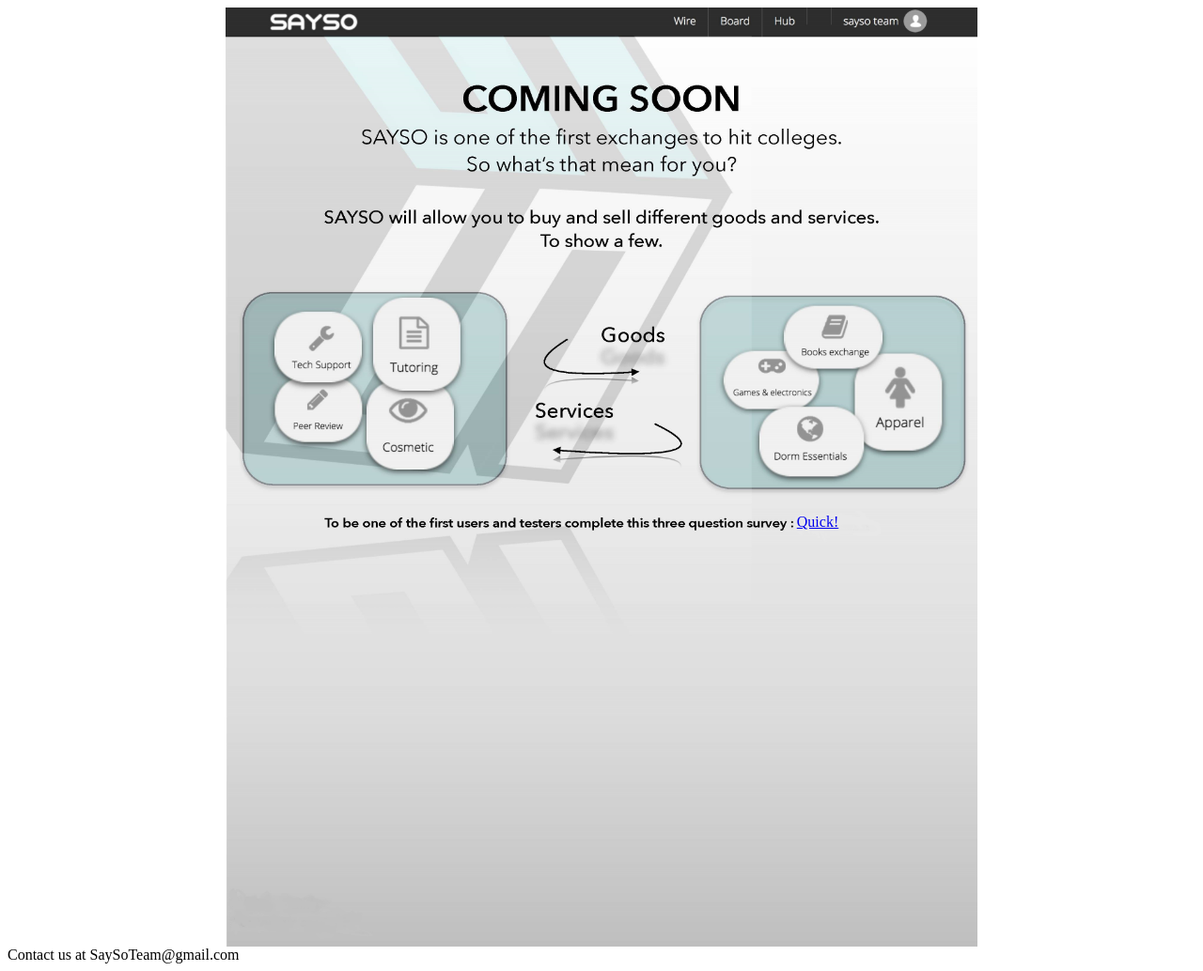
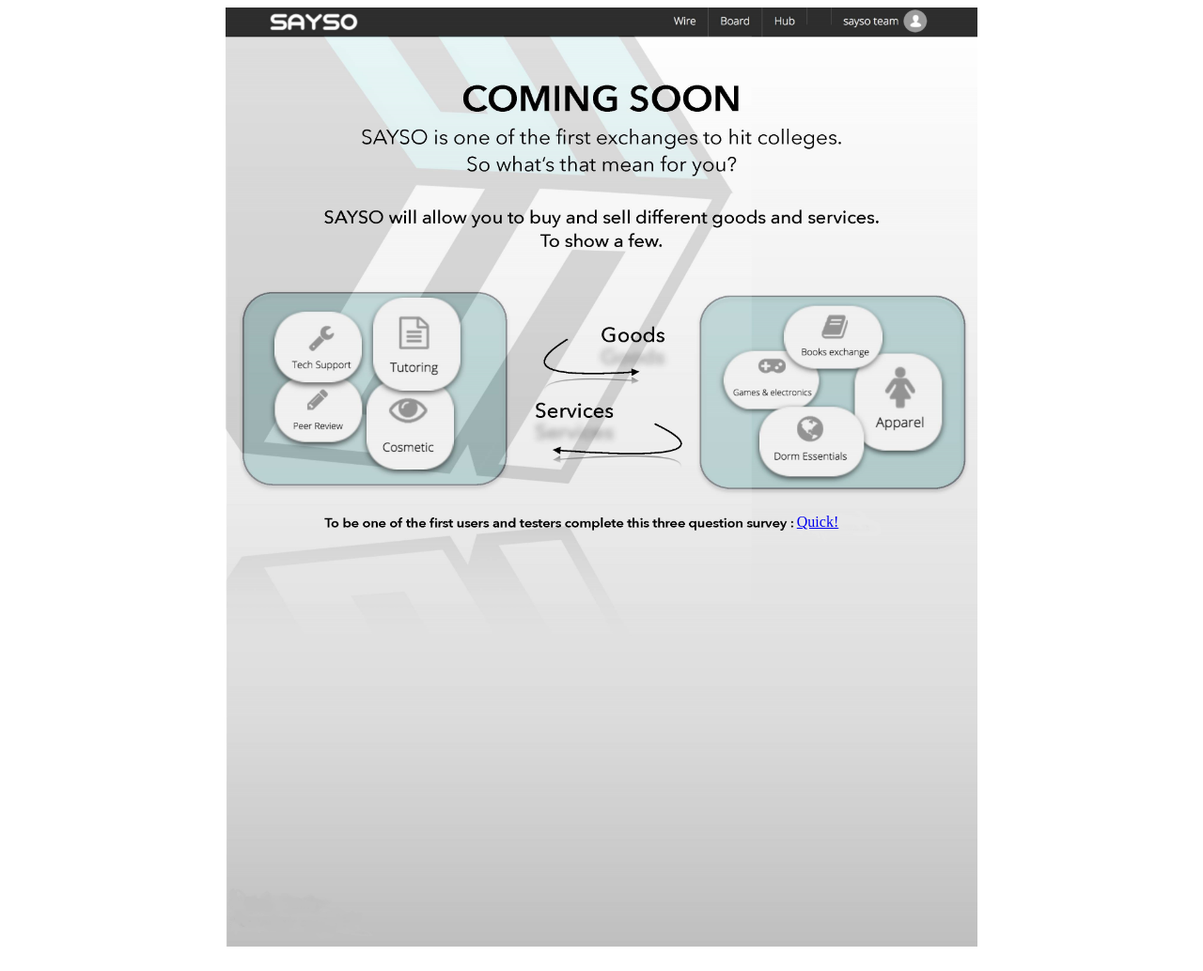
Before and after one commit to SaySomkt/SaySoMkt.github.io, a plain HTML site: page index.html in a window 1280 px wide. Shown: the whole page at 94% size. Drawn offline with Linux system fonts and the light colour scheme.

Commit message:
Update index.html

```diff
--- a/index.html
+++ b/index.html
@@ -7,8 +7,6 @@
 		<div id="container">
 			 <a href="https://qtrial2015az1.az1.qualtrics.com/SE/?SID=SV_bloLS5gx4TbwiYR">Quick!</a>
 		</div>
-		<div id="contact">
-			Contact us at SaySoTeam@gmail.com
-		</div>
+
 	</body>
 </html>
```
